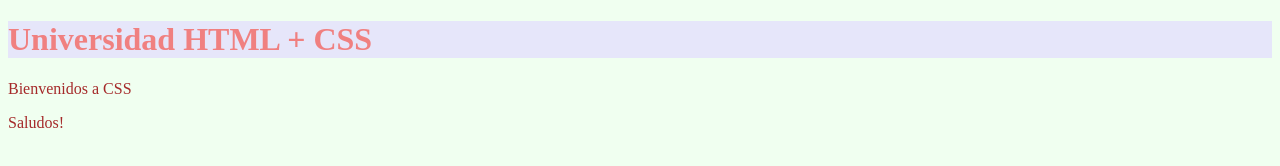
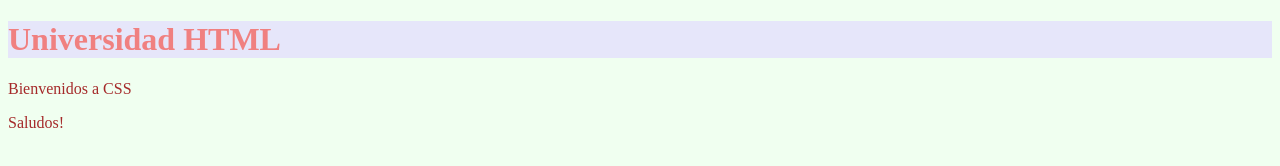
Before and after one commit to caleb20/html, a plain HTML site: page Udemy/Leccion02/index02.html in a window 1280 px wide. Drawn offline with Linux system fonts and the light colour scheme.

Commit message:
commit 3

```diff
--- a/Udemy/Leccion02/index02.html
+++ b/Udemy/Leccion02/index02.html
@@ -15,7 +15,7 @@
 
 </head>
 <body style="background-color: honeydew;">
-    <h1 style="background-color: lavender;">Universidad HTML + CSS</h1>
+    <h1 style="background-color: lavender;">Universidad HTML</h1>
     <p>Bienvenidos a CSS</p>
     <p>Saludos!</p>
     <a href="contenido.html"></a>
```
